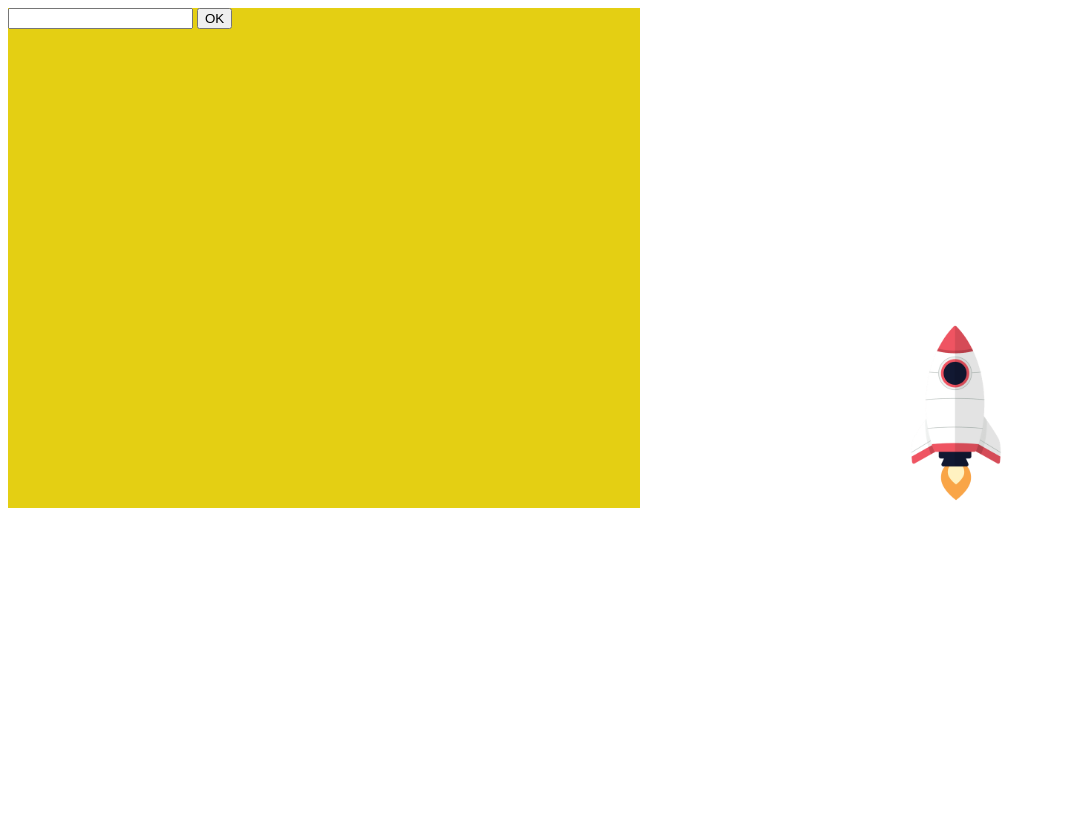
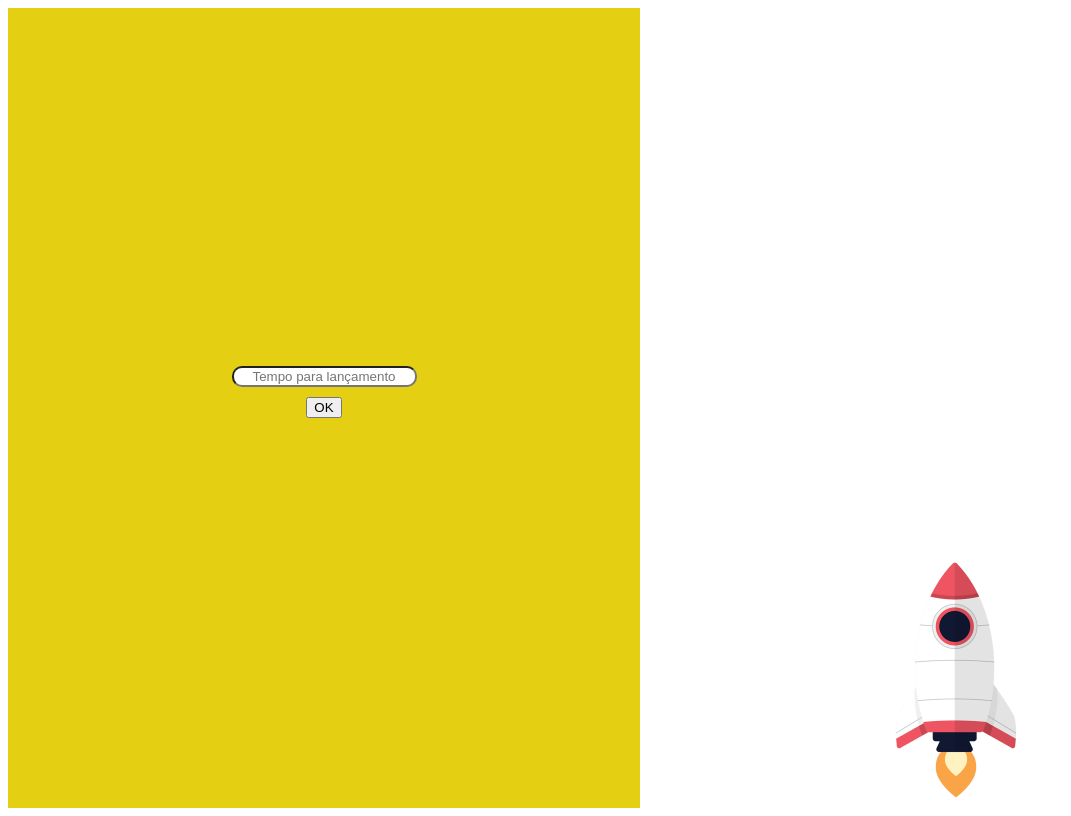
Before and after one commit to GustavoSilvaFerreira/avanade-academy, a plain HTML site: page dia3/exercicio2.html in a window 1280 px wide. Shown: the whole page, without its empty margins (0-1071 px from the left). Drawn offline with Linux system fonts and the light colour scheme.

Commit message:
correção no lançamento do foguete e ajustes css

```diff
--- a/dia3/css/style.css
+++ b/dia3/css/style.css
@@ -1,14 +1,22 @@
 #displayFlex {
 	display: flex;
-	height: 500px;
 	justify-content: space-around;
 	align-items: stretch;
 }
 
 #contagem {
+	display: flex;
+	flex-direction: column;
+	justify-content: center;
+	align-items: center;
 	width: 100%;
 	background: #e4cf13;
+}
 
+#tempo {
+	border-radius: 10px;
+	margin-bottom: 10px;
+	text-align: center;
 }
 
 #foguete {
@@ -18,6 +26,7 @@
 	width: 100%;
 }
 
-.foguete {
-	width: 30%;
+#imagemFoguete {
+	width: 20%;
+	position: absolute;
 }
--- a/dia3/exercicio2.html
+++ b/dia3/exercicio2.html
@@ -9,12 +9,12 @@
 <body>
 	<main id="displayFlex">
 		<div id="contagem">
-			<input type="text" name="tempo" id="tempo" />
+			<input type="text" name="tempo" id="tempo" placeholder="Tempo para lançamento" />
 			<button id="clicou">OK</button>
 			<p id="temporizador"></p>
 		</div>
 		<div id="foguete">
-			<img src="img/foguete.png" class="foguete">
+			<img src="img/foguete.png" id="imagemFoguete">
 		</div>
 	</main>
 
--- a/dia3/js/script.js
+++ b/dia3/js/script.js
@@ -1,14 +1,20 @@
-var screenHeight = screen.height;
+var screenHeight = window.innerHeight;
 var displayFlex = document.getElementById('displayFlex');
-displayFlex.style.height = screenHeight;
+displayFlex.style.height = screenHeight + 'px';
 
 function dispararFoguete() {
-	var foguete = document.getElementById('foguete');
-	var posicao = ['center','flex-start'];
+	var foguete = document.getElementById('imagemFoguete');
+	var posicao = foguete.offsetTop;
 
-	for(var i = 0; i < 2; i++) {
-		foguete.style.alignItems = posicao[i];
-	}
+	var intervalo = setInterval(function() {
+		if(posicao > 0) {
+			posicao --;
+			foguete.style.top = posicao + 'px';
+		} else {
+			clearInterval(intervalo);
+			alert('Foguete lançado com sucesso!!!');
+		}
+	}, 3);
 }
 
 var start = document.getElementById('clicou');
@@ -22,7 +28,6 @@ start.addEventListener('click', function() {
 			if(tempo === 0) {
 				clearInterval(IntervalId);
 				dispararFoguete();
-				alert('Foguete lançado com sucesso!!!');
 			}
 
 			tempo--;
```
